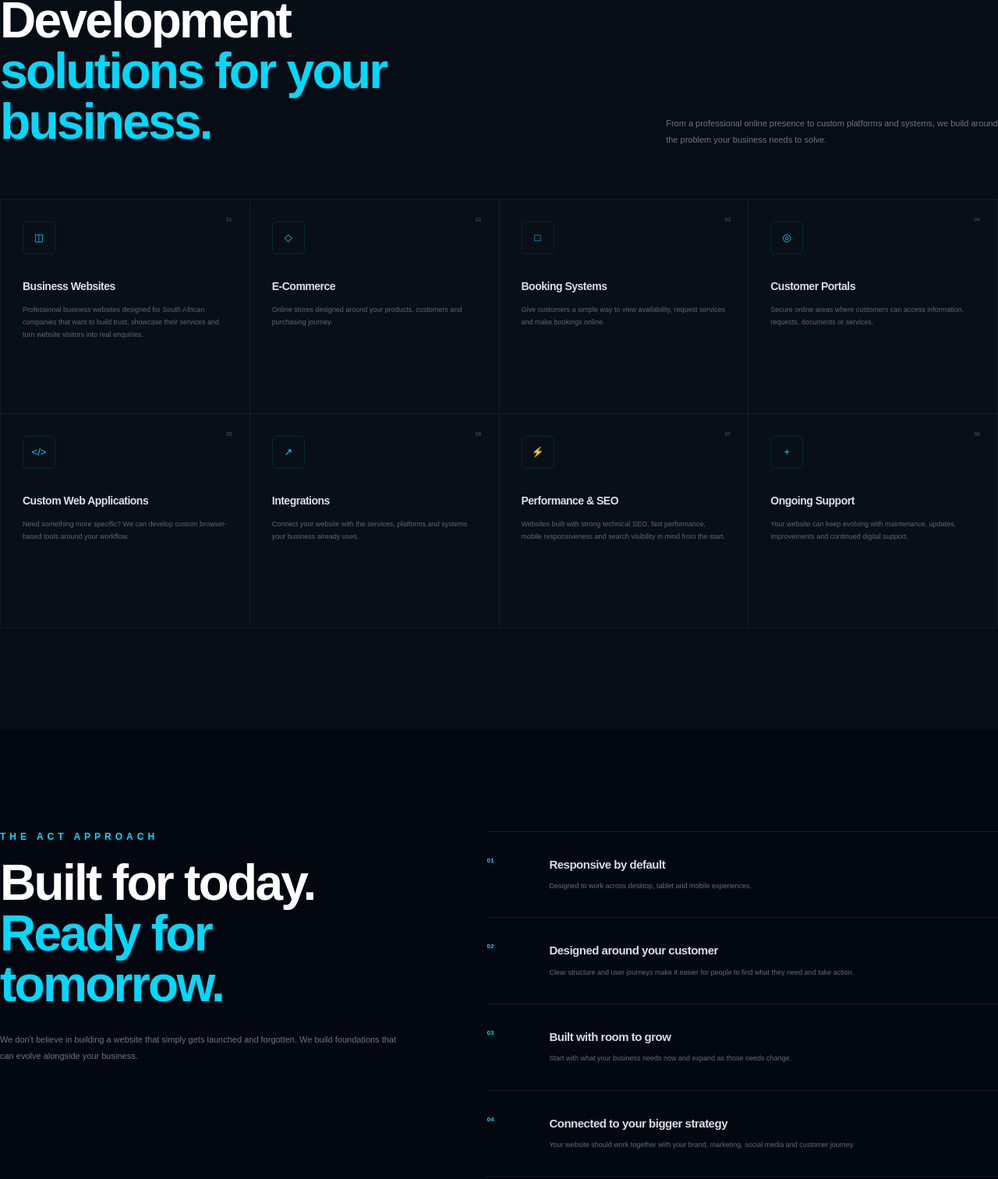
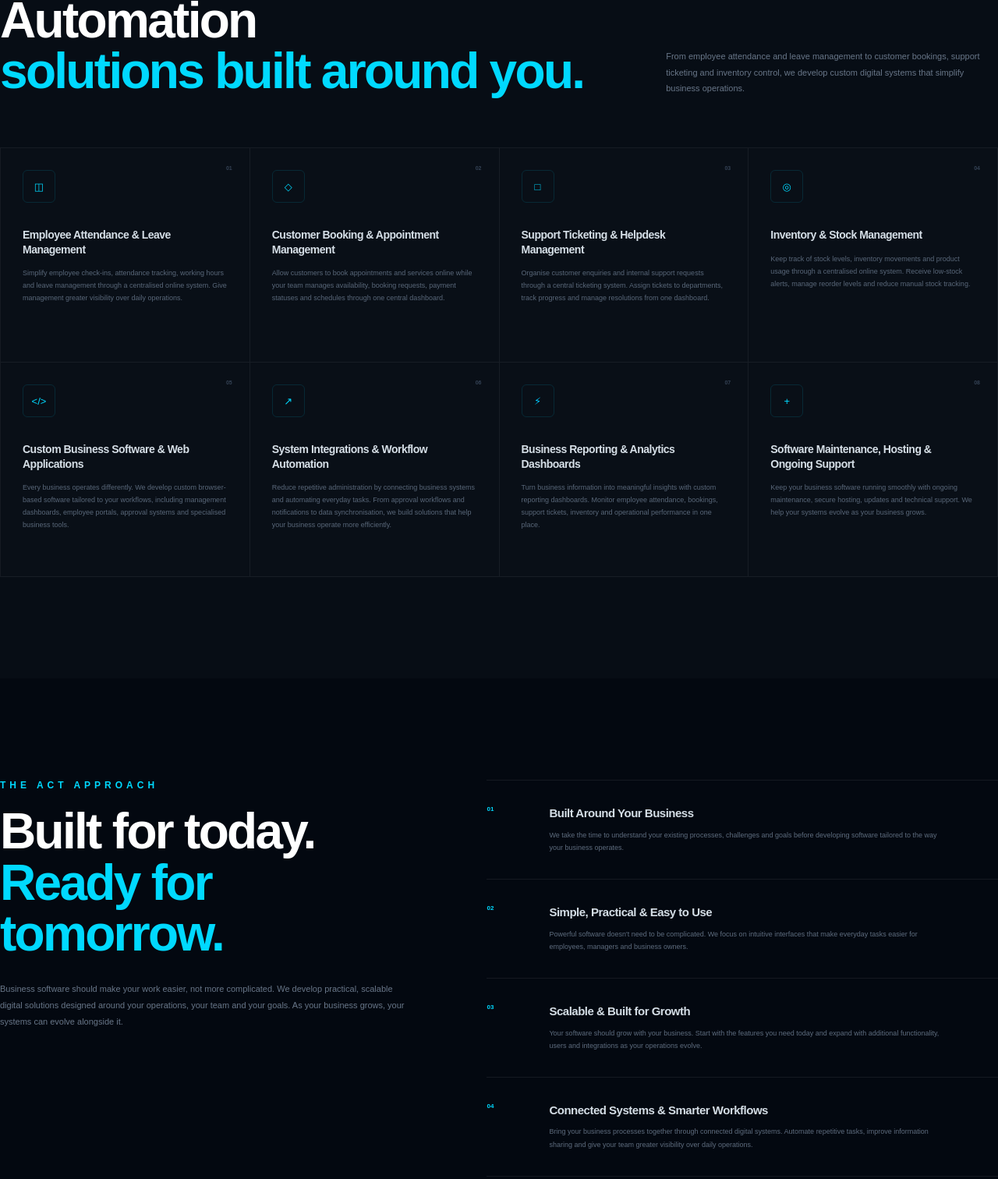
Before and after one commit to keanprivett2-prog/act-digital, a plain HTML site: page business-automation.html in a window 1280 px wide. Shown: the part 2300-3812 px from the top of the page at 78% size. Drawn offline with Linux system fonts and the light colour scheme.

Commit message:
Complete Business Automation service page and homepage link

```diff
--- a/business-automation.html
+++ b/business-automation.html
@@ -580,18 +580,18 @@
                         </p>
 
                         <h2>
-    Website Design & Development
-    <span>solutions for your business.</span>
+    Intelligent Business Automation
+    <span>solutions built around you.</span>
 </h2>
 
                     </div>
 
 
                     <p>
-                        From a professional online presence to
-                        custom platforms and systems, we build
-                        around the problem your business needs
-                        to solve.
+    From employee attendance and leave management
+    to customer bookings, support ticketing and
+    inventory control, we develop custom digital
+    systems that simplify business operations.
 </p>
 
                 </div>
@@ -602,26 +602,18 @@
 
 
                     <article class="web-solution-card">
+    <span class="solution-number">01</span>
 
-                        <span class="solution-number">
-                            01
-                        </span>
+    <div class="solution-icon">◫</div>
 
-                        <div class="solution-icon">
-                            ◫
-                        </div>
-
-                        <h3>
-                            Business Websites
-                        </h3>
+    <h3>Employee Attendance & Leave Management</h3>
 
     <p>
-    Professional business websites designed
-    for South African companies that want to
-    build trust, showcase their services and
-    turn website visitors into real enquiries.
+        Simplify employee check-ins, attendance tracking,
+        working hours and leave management through a
+        centralised online system. Give management
+        greater visibility over daily operations.
     </p>
-
 </article>
 
 
@@ -637,13 +629,14 @@
     </div>
 
     <h3>
-                            E-Commerce
+        Customer Booking & Appointment Management
     </h3>
 
     <p>
-                            Online stores designed around your
-                            products, customers and purchasing
-                            journey.
+        Allow customers to book appointments and services
+        online while your team manages availability,
+        booking requests, payment statuses and schedules
+        through one central dashboard.
     </p>
 
 </article>
@@ -661,13 +654,14 @@
     </div>
 
     <h3>
-                            Booking Systems
+        Support Ticketing & Helpdesk Management
     </h3>
 
     <p>
-                            Give customers a simple way to view
-                            availability, request services and
-                            make bookings online.
+        Organise customer enquiries and internal support
+        requests through a central ticketing system.
+        Assign tickets to departments, track progress
+        and manage resolutions from one dashboard.
     </p>
 
 </article>
@@ -685,13 +679,14 @@
     </div>
 
     <h3>
-                            Customer Portals
+        Inventory & Stock Management
     </h3>
 
     <p>
-                            Secure online areas where customers
-                            can access information, requests,
-                            documents or services.
+        Keep track of stock levels, inventory movements
+        and product usage through a centralised online
+        system. Receive low-stock alerts, manage
+        reorder levels and reduce manual stock tracking.
     </p>
 
 </article>
@@ -709,13 +704,15 @@
     </div>
 
     <h3>
-                            Custom Web Applications
+        Custom Business Software & Web Applications
     </h3>
 
     <p>
-                            Need something more specific?
-                            We can develop custom browser-based
-                            tools around your workflow.
+        Every business operates differently. We develop
+        custom browser-based software tailored to your
+        workflows, including management dashboards,
+        employee portals, approval systems and
+        specialised business tools.
     </p>
 
 </article>
@@ -733,13 +730,15 @@
     </div>
 
     <h3>
-                            Integrations
+        System Integrations & Workflow Automation
     </h3>
 
     <p>
-                            Connect your website with the services,
-                            platforms and systems your business
-                            already uses.
+        Reduce repetitive administration by connecting
+        business systems and automating everyday tasks.
+        From approval workflows and notifications to
+        data synchronisation, we build solutions that
+        help your business operate more efficiently.
     </p>
 
 </article>
@@ -752,18 +751,19 @@
         07
     </span>
 
-                        <div class="solution-icon">
-                            ⚡
+    <div class="solution-icon automation-icon">
+    &#9889;&#65038;
 </div>
 
     <h3>
-                            Performance & SEO
+        Business Reporting & Analytics Dashboards
     </h3>
 
     <p>
-    Websites built with strong technical SEO,
-    fast performance, mobile responsiveness
-    and search visibility in mind from the start.
+        Turn business information into meaningful insights
+        with custom reporting dashboards. Monitor employee
+        attendance, bookings, support tickets, inventory
+        and operational performance in one place.
     </p>
 
 </article>
@@ -781,13 +781,14 @@
     </div>
 
     <h3>
-                            Ongoing Support
+        Software Maintenance, Hosting & Ongoing Support
     </h3>
 
     <p>
-                            Your website can keep evolving with
-                            maintenance, updates, improvements and
-                            continued digital support.
+        Keep your business software running smoothly
+        with ongoing maintenance, secure hosting,
+        updates and technical support. We help your
+        systems evolve as your business grows.
     </p>
 
 </article>
@@ -824,10 +825,12 @@
                         </h2>
 
                         <p>
-                            We don't believe in building a website
-                            that simply gets launched and forgotten.
-                            We build foundations that can evolve
-                            alongside your business.
+    Business software should make your work easier,
+    not more complicated. We develop practical,
+    scalable digital solutions designed around
+    your operations, your team and your goals.
+    As your business grows, your systems can
+    evolve alongside it.
 </p>
 
                     </div>
@@ -838,69 +841,68 @@
 
 
                         <div class="web-approach-item">
-
     <span>01</span>
 
     <div>
-                                <h3>Responsive by default</h3>
+        <h3>Built Around Your Business</h3>
 
         <p>
-                                    Designed to work across desktop,
-                                    tablet and mobile experiences.
+            We take the time to understand your
+            existing processes, challenges and goals
+            before developing software tailored
+            to the way your business operates.
         </p>
     </div>
-
 </div>
 
 
                         <div class="web-approach-item">
-
     <span>02</span>
 
     <div>
-                                <h3>Designed around your customer</h3>
+        <h3>Simple, Practical & Easy to Use</h3>
 
         <p>
-                                    Clear structure and user journeys
-                                    make it easier for people to find
-                                    what they need and take action.
+            Powerful software doesn't need to be
+            complicated. We focus on intuitive
+            interfaces that make everyday tasks
+            easier for employees, managers and
+            business owners.
         </p>
     </div>
-
 </div>
 
 
                         <div class="web-approach-item">
-
     <span>03</span>
 
     <div>
-                                <h3>Built with room to grow</h3>
+        <h3>Scalable & Built for Growth</h3>
 
         <p>
-                                    Start with what your business
-                                    needs now and expand as those
-                                    needs change.
+            Your software should grow with your business.
+            Start with the features you need today and
+            expand with additional functionality, users
+            and integrations as your operations evolve.
         </p>
     </div>
-
 </div>
 
 
                         <div class="web-approach-item">
-
     <span>04</span>
 
     <div>
-                                <h3>Connected to your bigger strategy</h3>
+        <h3>Connected Systems & Smarter Workflows</h3>
 
         <p>
-                                    Your website should work together
-                                    with your brand, marketing, social
-                                    media and customer journey.
+            Bring your business processes together
+            through connected digital systems.
+            Automate repetitive tasks, improve
+            information sharing and give your team
+            greater visibility over daily operations.
         </p>
     </div>
-
 </div>
 
 
@@ -927,19 +929,21 @@
                 <div class="web-service-cta-content">
 
                     <p class="section-label">
-                        HAVE A PROJECT IN MIND?
+    READY TO WORK SMARTER?
 </p>
 
 <h2>
-                        Let's build something
-                        <span>worth finding.</span>
+    Let's automate your business.
+    <span>And unlock its potential.</span>
 </h2>
 
 <p>
-    Looking for professional web design in South Africa?
-    Tell us about your business, your goals and what you
-    need your website to do. We'll help turn your idea
-    into a website built to perform.
+    Spending too much time on manual processes,
+    spreadsheets or disconnected systems?
+    Tell us about your business and the challenges
+    you're facing. ACT Digital can help you explore
+    custom software and automation solutions
+    designed around your operations.
 </p>
 
 
@@ -981,7 +985,7 @@
                     >
 
                     <p>
-                        Attract. Convert. Transform.
+                        Automate. Connect. Transform.
                     </p>
 
                 </div>
@@ -1029,7 +1033,7 @@
                 </p>
 
                 <p>
-                    Attract. Convert. Transform.
+                    Automate. Connect. Transform.
                 </p>
 
             </div>
```
Also changed, not shown: index.html (+2 -2 lines), css/style.css. Lines whose indentation alone changed are shown as unchanged.
